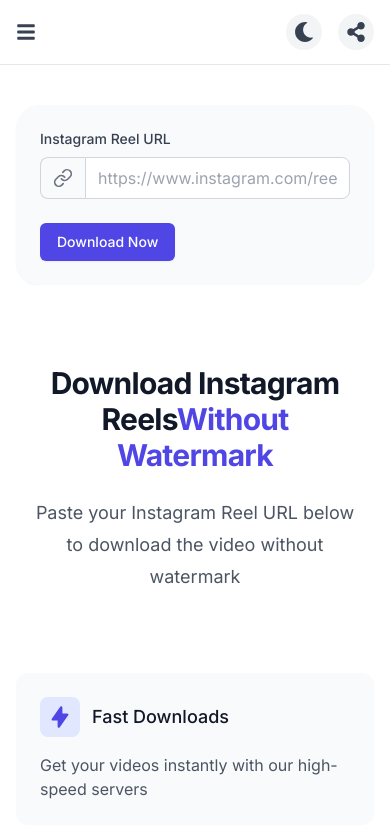
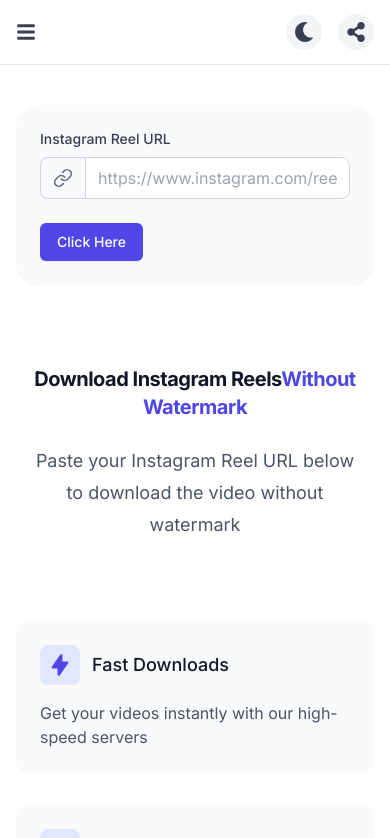
Before and after one commit to y2codedev/fast-save, a Next.js app: page / in a window 390 px wide. Shown: the top 838 px of the page. Built offline with nearby package versions, Linux system fonts and the light colour scheme.

Commit message:
add share com..

```diff
--- a/src/app/actions/download.ts
+++ b/src/app/actions/download.ts
@@ -8,7 +8,7 @@
 
         const url = formData.get('url') as string;
 
-        const response = await fetch(`http://localhost:3000/api/download`, {
+        const response = await fetch('http://localhost:3000/api/download', {
             method: 'POST',
             headers: { 'Content-Type': 'application/json' },
             body: JSON.stringify({ url }),
--- a/src/components/sections/DownloadForm.tsx
+++ b/src/components/sections/DownloadForm.tsx
@@ -11,16 +11,9 @@
 
   const handleSubmit = async (e: React.FormEvent) => {
     e.preventDefault();
-
-    if (!url.trim()) {
-      Toast('error', 'Please enter a valid URL');
-      return;
-    }
-
     setIsLoading(true);
 
     try {
-
       const formData = new FormData();
       formData.append('url', url);
       const data = await downloadVideo(formData);
@@ -49,9 +42,16 @@
               placeholder="https://www.instagram.com/reel/..."
             />
             <Button
-              labal="Download Now"
+              labal="Click Here"
               isProcessing={isLoading}
             />
+
+            {isLoading && (
+              <div className="text-center text-sm text-gray-500">
+                Processing your reel...
+              </div>
+            )}
+
             {downloadData && (
               <ReelResult
                 data={downloadData}
--- a/src/components/sections/ReelResult.tsx
+++ b/src/components/sections/ReelResult.tsx
@@ -1,10 +1,11 @@
 'use client';
 
-import { Button} from '@/constants';
+import { Button, Toast } from '@/constants';
 import { ReelResultProps } from '@/constants/types';
 import Image from 'next/image';
 
 export default function ReelResult({ data, isSaving, setIsSaving }: ReelResultProps) {
+
     const handleDownload = async () => {
         try {
             setIsSaving(true);
--- a/src/components/sections/TopText.tsx
+++ b/src/components/sections/TopText.tsx
@@ -8,7 +8,7 @@
     const content = TopHeader_Item.find(item => item.path === pathName) || TopHeader_Item.find(item => item.path === '')!;
     return (
         <div className="mx-auto max-w-7xl px-4 text-center ">
-            <h1 className="text-3xl font-bold tracking-tight text-gray-900 dark:text-white sm:text-6xl">
+            <h1 className="text-xl font-bold tracking-tight text-gray-900 dark:text-white sm:text-6xl">
                 {content?.title.split(content.highlight || '')[0]}
                 {content?.highlight && (
                     <span className="text-indigo-600 ">
```
